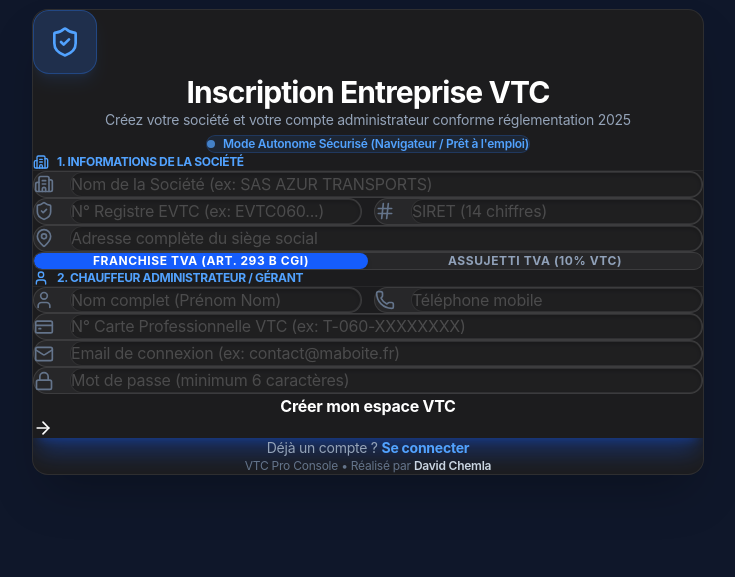
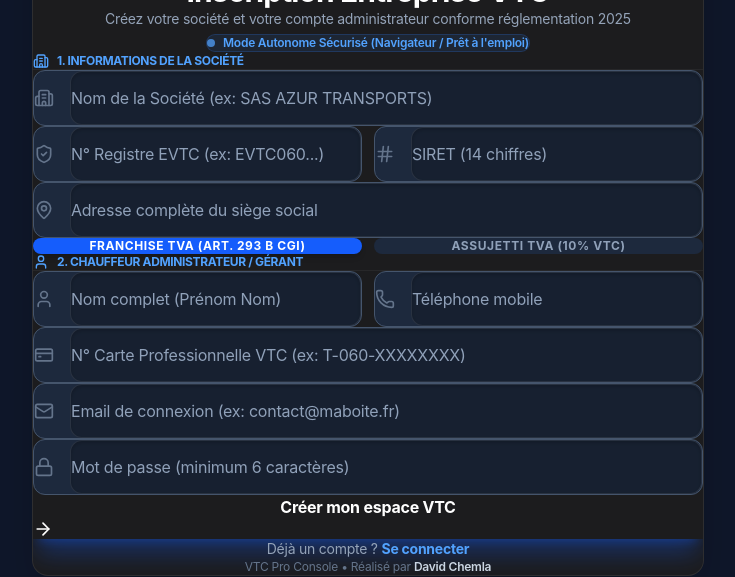
Before and after one commit to 8888vtc-ui/sas-appli-vtc, a React (Vite) app: page /register in a window 1280 px wide. Shown: the part 158-735 px from the top of the page, without its empty margins (272-1007 px from the left). Built offline with nearby package versions, Linux system fonts and the light colour scheme; no server answers.

Commit message:
fix(ui): contraste et ergonomie de la page inscription

```diff
--- a/src/pages/Register.tsx
+++ b/src/pages/Register.tsx
@@ -184,7 +184,7 @@ export default function Register() {
             </div>
 
             <div className="space-y-3">
-              <div className="flex items-center gap-4 bg-white/5 border border-white/10 rounded-2xl px-5 focus-within:border-blue-500/50 transition-all group">
+              <div className="flex items-center gap-4 bg-slate-800 border border-slate-600 rounded-xl px-4 h-14 focus-within:ring-2 focus-within:ring-blue-500 focus-within:outline-none transition-all group">
                 <Building2 className="w-5 h-5 text-[#64748b] group-focus-within:text-blue-400 transition-colors" />
                 <input
                   required
@@ -192,12 +192,12 @@ export default function Register() {
                   placeholder="Nom de la Société (ex: SAS AZUR TRANSPORTS)"
                   value={formData.companyName}
                   onChange={e => setFormData({ ...formData, companyName: e.target.value })}
-                  className="flex-1 bg-transparent py-3.5 text-white text-sm outline-none placeholder:text-white/20"
+                  className="flex-1 bg-transparent h-full text-white text-base outline-none placeholder:text-slate-400"
                 />
               </div>
 
               <div className="grid grid-cols-1 md:grid-cols-2 gap-3">
-                <div className="flex items-center gap-4 bg-white/5 border border-white/10 rounded-2xl px-5 focus-within:border-blue-500/50 transition-all group">
+                <div className="flex items-center gap-4 bg-slate-800 border border-slate-600 rounded-xl px-4 h-14 focus-within:ring-2 focus-within:ring-blue-500 focus-within:outline-none transition-all group">
                   <ShieldCheck className="w-5 h-5 text-[#64748b] group-focus-within:text-blue-400 transition-colors" />
                   <input
                     required
@@ -205,10 +205,10 @@ export default function Register() {
                     placeholder="N° Registre EVTC (ex: EVTC060...)"
                     value={formData.registreVTC}
                     onChange={e => setFormData({ ...formData, registreVTC: e.target.value })}
-                    className="flex-1 bg-transparent py-3.5 text-white text-sm outline-none placeholder:text-white/20"
+                    className="flex-1 bg-transparent h-full text-white text-base outline-none placeholder:text-slate-400"
                   />
                 </div>
-                <div className="flex items-center gap-4 bg-white/5 border border-white/10 rounded-2xl px-5 focus-within:border-blue-500/50 transition-all group">
+                <div className="flex items-center gap-4 bg-slate-800 border border-slate-600 rounded-xl px-4 h-14 focus-within:ring-2 focus-within:ring-blue-500 focus-within:outline-none transition-all group">
                   <Hash className="w-5 h-5 text-[#64748b] group-focus-within:text-blue-400 transition-colors" />
                   <input
                     required
@@ -216,12 +216,12 @@ export default function Register() {
                     placeholder="SIRET (14 chiffres)"
                     value={formData.siret}
                     onChange={e => setFormData({ ...formData, siret: e.target.value })}
-                    className="flex-1 bg-transparent py-3.5 text-white text-sm outline-none placeholder:text-white/20"
+                    className="flex-1 bg-transparent h-full text-white text-base outline-none placeholder:text-slate-400"
                   />
                 </div>
               </div>
 
-              <div className="flex items-center gap-4 bg-white/5 border border-white/10 rounded-2xl px-5 focus-within:border-blue-500/50 transition-all group">
+              <div className="flex items-center gap-4 bg-slate-800 border border-slate-600 rounded-xl px-4 h-14 focus-within:ring-2 focus-within:ring-blue-500 focus-within:outline-none transition-all group">
                 <MapPin className="w-5 h-5 text-[#64748b] group-focus-within:text-blue-400 transition-colors" />
                 <input
                   required
@@ -229,16 +229,16 @@ export default function Register() {
                   placeholder="Adresse complète du siège social"
                   value={formData.address}
                   onChange={e => setFormData({ ...formData, address: e.target.value })}
-                  className="flex-1 bg-transparent py-3.5 text-white text-sm outline-none placeholder:text-white/20"
+                  className="flex-1 bg-transparent h-full text-white text-base outline-none placeholder:text-slate-400"
                 />
               </div>
 
-              <div className="flex p-1 bg-white/5 rounded-xl border border-white/10 overflow-hidden">
+              <div className="flex flex-col sm:flex-row gap-3">
                 <button
                   type="button"
                   onClick={() => setFormData({ ...formData, tvaRegime: 'franchise' })}
-                  className={`flex-1 py-2.5 rounded-lg text-xs font-bold uppercase tracking-wider transition-all ${
-                    formData.tvaRegime === 'franchise' ? 'bg-blue-600 text-white shadow-md' : 'text-slate-400 hover:text-slate-200'
+                  className={`flex-1 py-3 px-2 rounded-xl text-xs font-bold uppercase tracking-wider transition-all border ${
+                    formData.tvaRegime === 'franchise' ? 'bg-blue-600 border-blue-500 text-white shadow-md' : 'bg-slate-800 border-slate-600 text-slate-400 hover:text-white'
                   }`}
                 >
                   Franchise TVA (Art. 293 B CGI)
@@ -246,8 +246,8 @@ export default function Register() {
                 <button
                   type="button"
                   onClick={() => setFormData({ ...formData, tvaRegime: 'assujetti' })}
-                  className={`flex-1 py-2.5 rounded-lg text-xs font-bold uppercase tracking-wider transition-all ${
-                    formData.tvaRegime === 'assujetti' ? 'bg-blue-600 text-white shadow-md' : 'text-slate-400 hover:text-slate-200'
+                  className={`flex-1 py-3 px-2 rounded-xl text-xs font-bold uppercase tracking-wider transition-all border ${
+                    formData.tvaRegime === 'assujetti' ? 'bg-blue-600 border-blue-500 text-white shadow-md' : 'bg-slate-800 border-slate-600 text-slate-400 hover:text-white'
                   }`}
                 >
                   Assujetti TVA (10% VTC)
@@ -265,7 +265,7 @@ export default function Register() {
 
             <div className="space-y-3">
               <div className="grid grid-cols-1 md:grid-cols-2 gap-3">
-                <div className="flex items-center gap-4 bg-white/5 border border-white/10 rounded-2xl px-5 focus-within:border-blue-500/50 transition-all group">
+                <div className="flex items-center gap-4 bg-slate-800 border border-slate-600 rounded-xl px-4 h-14 focus-within:ring-2 focus-within:ring-blue-500 focus-within:outline-none transition-all group">
                   <User className="w-5 h-5 text-[#64748b] group-focus-within:text-blue-400 transition-colors" />
                   <input
                     required
@@ -273,10 +273,10 @@ export default function Register() {
                     placeholder="Nom complet (Prénom Nom)"
                     value={formData.fullName}
                     onChange={e => setFormData({ ...formData, fullName: e.target.value })}
-                    className="flex-1 bg-transparent py-3.5 text-white text-sm outline-none placeholder:text-white/20"
+                    className="flex-1 bg-transparent h-full text-white text-base outline-none placeholder:text-slate-400"
                   />
                 </div>
-                <div className="flex items-center gap-4 bg-white/5 border border-white/10 rounded-2xl px-5 focus-within:border-blue-500/50 transition-all group">
+                <div className="flex items-center gap-4 bg-slate-800 border border-slate-600 rounded-xl px-4 h-14 focus-within:ring-2 focus-within:ring-blue-500 focus-within:outline-none transition-all group">
                   <Phone className="w-5 h-5 text-[#64748b] group-focus-within:text-blue-400 transition-colors" />
                   <input
                     required
@@ -284,12 +284,12 @@ export default function Register() {
                     placeholder="Téléphone mobile"
                     value={formData.phone}
                     onChange={e => setFormData({ ...formData, phone: e.target.value })}
-                    className="flex-1 bg-transparent py-3.5 text-white text-sm outline-none placeholder:text-white/20"
+                    className="flex-1 bg-transparent h-full text-white text-base outline-none placeholder:text-slate-400"
                   />
                 </div>
               </div>
 
-              <div className="flex items-center gap-4 bg-white/5 border border-white/10 rounded-2xl px-5 focus-within:border-blue-500/50 transition-all group">
+              <div className="flex items-center gap-4 bg-slate-800 border border-slate-600 rounded-xl px-4 h-14 focus-within:ring-2 focus-within:ring-blue-500 focus-within:outline-none transition-all group">
                 <CreditCard className="w-5 h-5 text-[#64748b] group-focus-within:text-blue-400 transition-colors" />
                 <input
                   required
@@ -297,11 +297,11 @@ export default function Register() {
                   placeholder="N° Carte Professionnelle VTC (ex: T-060-XXXXXXXX)"
                   value={formData.driverCardNumber}
                   onChange={e => setFormData({ ...formData, driverCardNumber: e.target.value })}
-                  className="flex-1 bg-transparent py-3.5 text-white text-sm outline-none placeholder:text-white/20"
+                  className="flex-1 bg-transparent h-full text-white text-base outline-none placeholder:text-slate-400"
                 />
               </div>
 
-              <div className="flex items-center gap-4 bg-white/5 border border-white/10 rounded-2xl px-5 focus-within:border-blue-500/50 transition-all group">
+              <div className="flex items-center gap-4 bg-slate-800 border border-slate-600 rounded-xl px-4 h-14 focus-within:ring-2 focus-within:ring-blue-500 focus-within:outline-none transition-all group">
                 <Mail className="w-5 h-5 text-[#64748b] group-focus-within:text-blue-400 transition-colors" />
                 <input
                   required
@@ -309,11 +309,11 @@ export default function Register() {
                   placeholder="Email de connexion (ex: contact@maboite.fr)"
                   value={formData.email}
                   onChange={e => setFormData({ ...formData, email: e.target.value })}
-                  className="flex-1 bg-transparent py-3.5 text-white text-sm outline-none placeholder:text-white/20"
+                  className="flex-1 bg-transparent h-full text-white text-base outline-none placeholder:text-slate-400"
                 />
               </div>
 
-              <div className="flex items-center gap-4 bg-white/5 border border-white/10 rounded-2xl px-5 focus-within:border-blue-500/50 transition-all group">
+              <div className="flex items-center gap-4 bg-slate-800 border border-slate-600 rounded-xl px-4 h-14 focus-within:ring-2 focus-within:ring-blue-500 focus-within:outline-none transition-all group">
                 <Lock className="w-5 h-5 text-[#64748b] group-focus-within:text-blue-400 transition-colors" />
                 <input
                   required
@@ -321,7 +321,7 @@ export default function Register() {
                   placeholder="Mot de passe (minimum 6 caractères)"
                   value={formData.password}
                   onChange={e => setFormData({ ...formData, password: e.target.value })}
-                  className="flex-1 bg-transparent py-3.5 text-white text-sm outline-none placeholder:text-white/20"
+                  className="flex-1 bg-transparent h-full text-white text-base outline-none placeholder:text-slate-400"
                 />
               </div>
             </div>
```
